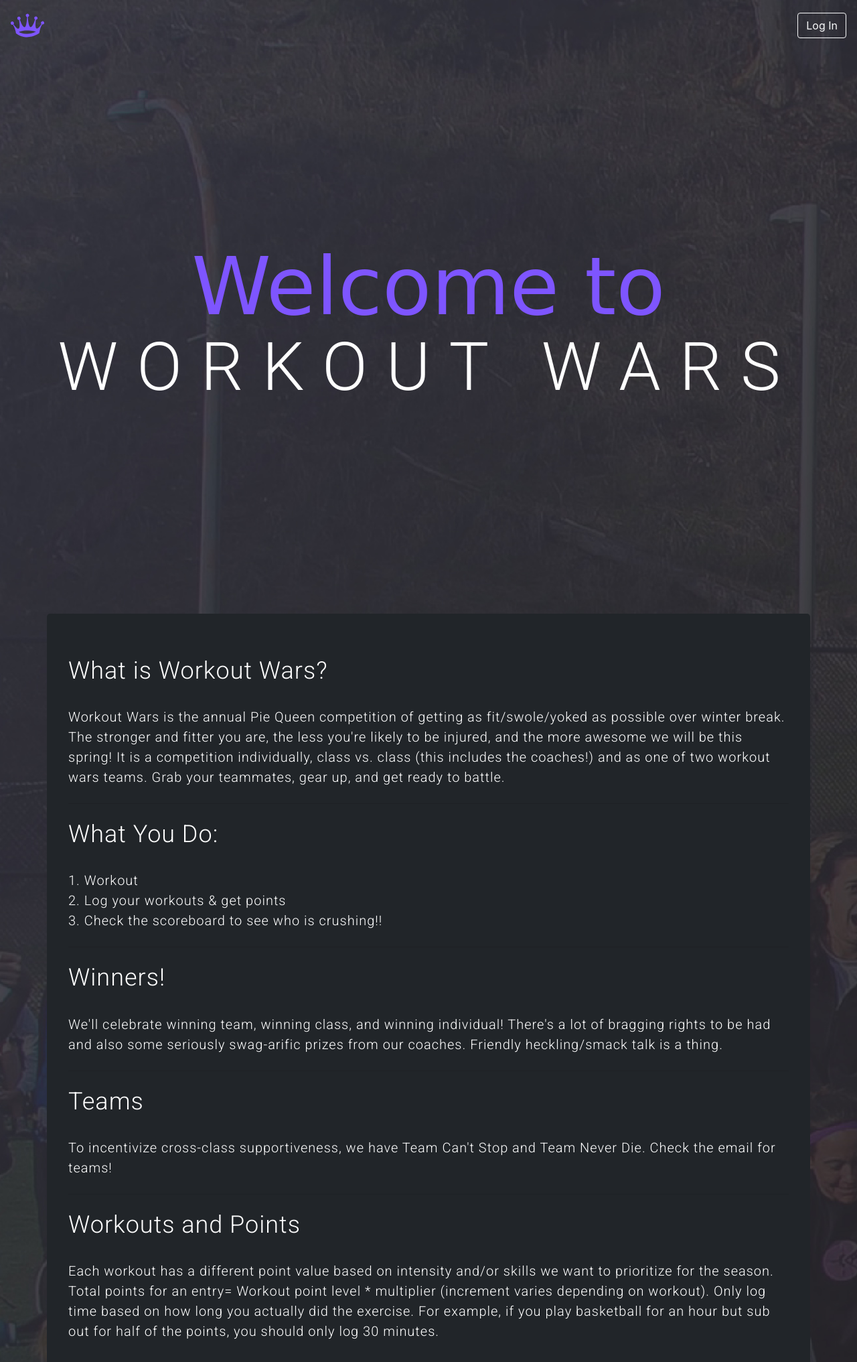
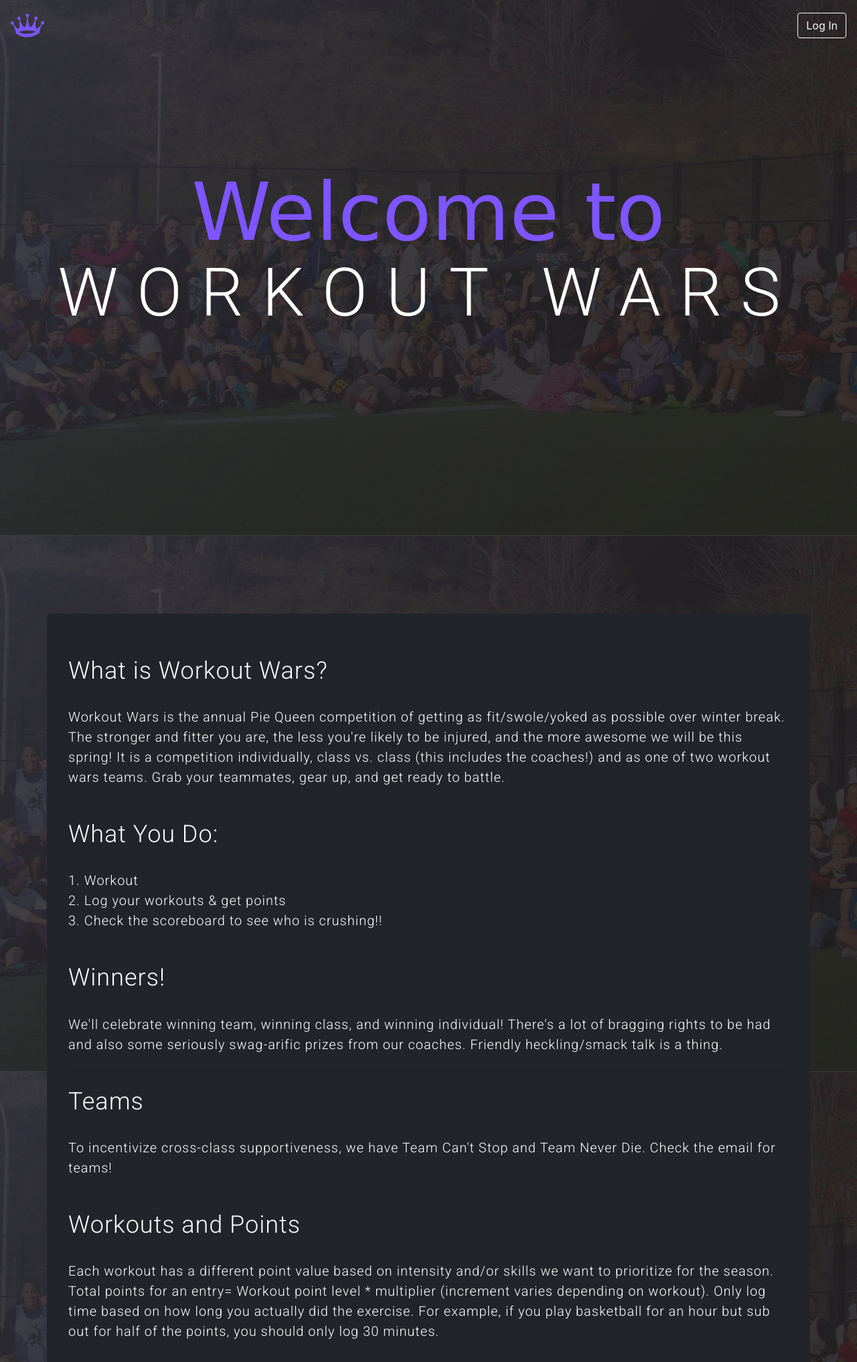
Before and after one commit to phoebeli23/workoutwars20, a Django app: page / in a window 1280 px wide. Shown: the top 2033 px of the page at 67% size. Run offline with Django 3.2, Linux system fonts and the light colour scheme; some libraries are stand-ins or nearby versions; some web fonts are replaced.

Commit message:
some safari functionality

```diff
--- a/workoutwars/workoutwarsapp/static/css/style.css
+++ b/workoutwars/workoutwarsapp/static/css/style.css
@@ -27,7 +27,7 @@ media query since this is the default in Bootstrap*/
     }
 
     #title {
-        padding-top: 20% !important;
+        padding-top: 10% !important;
     }
 }
 /*
@@ -89,10 +89,13 @@ p, #login-page h1, #add-page h1, #signup h1, #scoreboard h1, #scoreboard h2 {
 
 body {
     background-image: url(/static/images/bg-01.jpg);
+    background-position: center center;
+    background-repeat: no-repeat;
+    background-attachment: fixed;
+    background-size: cover;
     -webkit-background-size: cover;
     -moz-background-size: cover;
     -o-background-size: cover;
-    background-size: cover;
 }
 
 #title {
```
